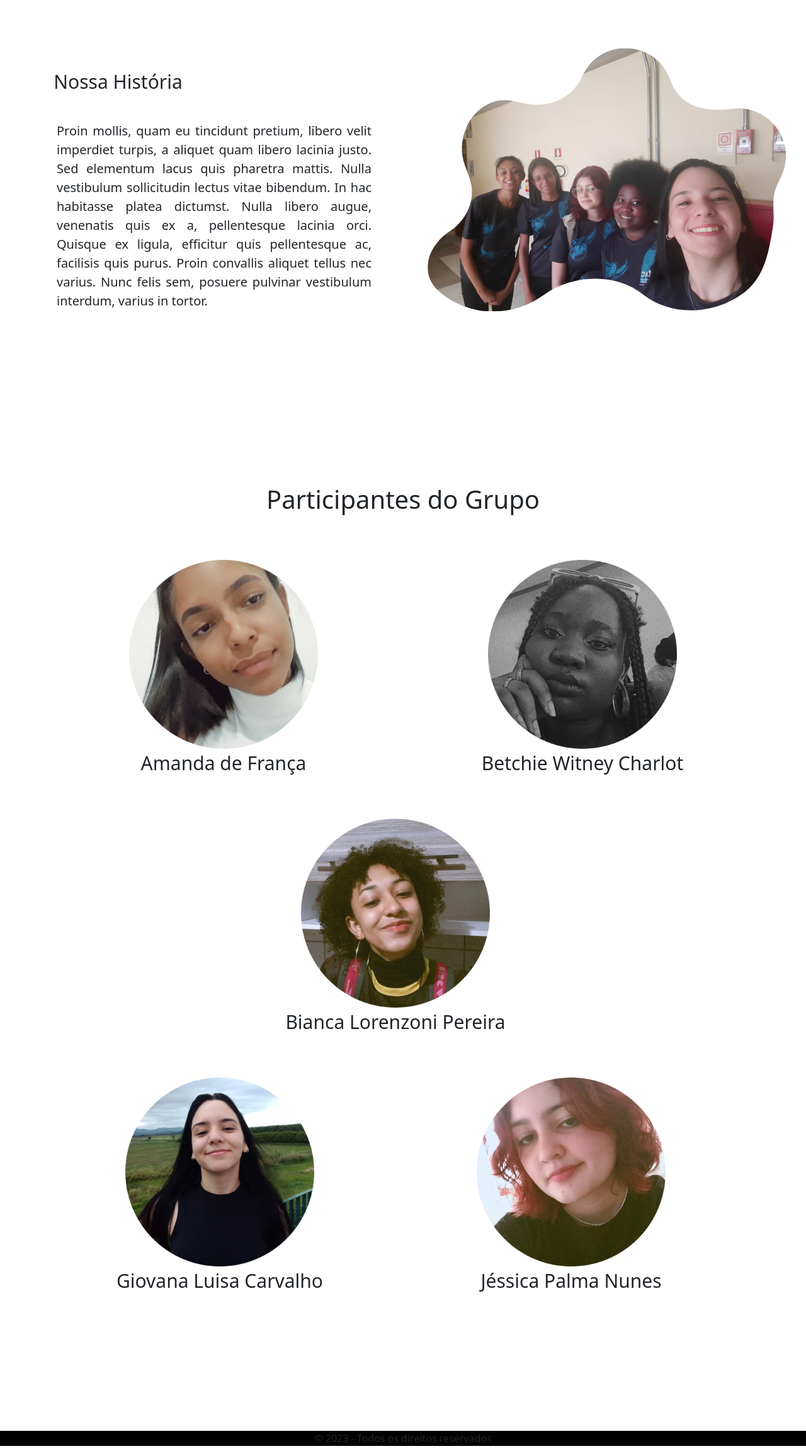
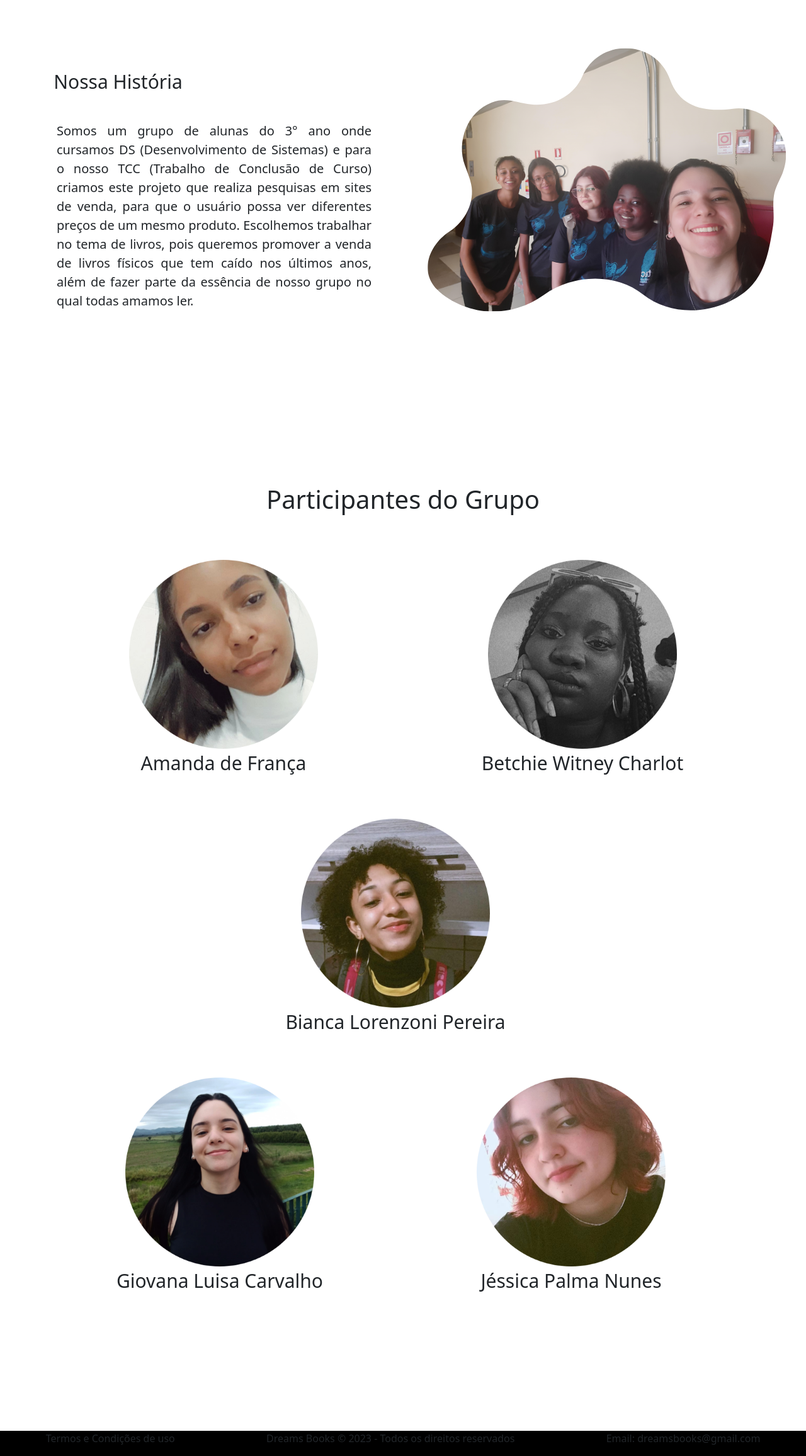
Before and after one commit to kath09luisa/DreamsBooks, a PHP site: page /search/quemsomos.php in a window 1280 px wide. Shown: the part 241-2553 px from the top of the page at 63% size. Run offline with PHP 8.4, Linux system fonts and the light colour scheme; some libraries are stand-ins or nearby versions.

Commit message:
php, styles e bottom

```diff
--- a/process-signup.php
+++ b/process-signup.php
@@ -44,7 +44,8 @@ $stmt->bind_param("sss",
                   $password_hash);
 
 if ($stmt->execute()) {
-    header("Location: login.php");
+
+    header("Location: login.php?sucess=cadastrado");
     exit;
 
 } else {
--- a/quemsomos.php
+++ b/quemsomos.php
@@ -13,7 +13,7 @@ if (isset($_SESSION["user_id"])) {
 
     $user = $result->fetch_assoc();
 }
-
+include 'config.php';
 ?>
 <!DOCTYPE html>
 <html lang="en">
@@ -28,7 +28,7 @@ if (isset($_SESSION["user_id"])) {
       href="https://fonts.googleapis.com/icon?family=Material+Icons"
       rel="stylesheet"
     />
-    <link href="./styles/style_qs.css" rel="stylesheet" />
+    <link href="./styles/style_qs.css?v=<?=$version?>" rel="stylesheet" />
     <script src="https://ajax.googleapis.com/ajax/libs/jquery/1.11.1/jquery.min.js"></script>
     <script
       src="./../bootstrap-5.3.1/dist/js/bootstrap.min.js"
@@ -128,14 +128,15 @@ if (isset($_SESSION["user_id"])) {
     </div>
     <div id="center2">
       <div id="textinho">
-        <p class="fw-light">Proin mollis, quam eu tincidunt pretium,
-          libero velit imperdiet turpis, a aliquet quam libero lacinia justo.
-          Sed elementum lacus quis pharetra mattis. Nulla vestibulum sollicitudin
-          lectus vitae bibendum. In hac habitasse platea dictumst. Nulla libero
-          augue, venenatis quis ex a, pellentesque lacinia orci. Quisque ex ligula,
-          efficitur quis pellentesque ac, facilisis quis purus. Proin convallis
-          aliquet tellus nec varius. Nunc felis sem, posuere pulvinar vestibulum
-          interdum, varius in tortor.
+        <p class="fw-light">Somos um grupo de alunas do 3° ano
+          onde cursamos DS (Desenvolvimento de Sistemas) e para
+          o nosso TCC (Trabalho de Conclusão de Curso) criamos
+          este projeto que realiza pesquisas em sites de venda,
+          para que o usuário possa ver diferentes preços de um
+          mesmo produto. Escolhemos trabalhar no tema de livros,
+          pois queremos promover a venda de livros físicos que tem
+          caído nos últimos anos, além de fazer parte da essência
+          de nosso grupo no qual todas amamos ler.
         </p>
       </div>
     </div>
@@ -191,7 +192,13 @@ if (isset($_SESSION["user_id"])) {
     </div>
 
     <footer class="bottom">
-      <p>&copy; 2023 - Todos os direitos reservados</p>
+
+          <ul class="nav nav-pills nav-fill">
+          <li class="nav-item"><a id="termos" href="Termos-e-condições.pdf" download>Termos e Condições de uso</a></li>
+          <li class="nav-item"><p>Dreams Books &copy; 2023 - Todos os direitos reservados</p></li>
+          <li class="nav-item"><p>Email: dreamsbooks@gmail.com</p></li>
+          </ul>
+
     </footer>
 
   </body>
--- a/styles/login-style.css
+++ b/styles/login-style.css
@@ -33,6 +33,7 @@
 }
 .toggle-btn{
     padding: 10px 27px;
+    height: 45px;
     cursor: pointer;
     background: transparent;
     border: 0;
@@ -58,7 +59,7 @@
 }
 .input-field{
     width: 100%;
-    padding: 15px 0;
+    padding: 18px 0;
     margin: 15px 0 !important;
     border-left: 0;
     border-top: 0;
--- a/styles/style.css
+++ b/styles/style.css
@@ -141,3 +141,7 @@ header {
   width: 200px !important;
   padding-left: 10px;
 }
+#termos{
+  color: #212529;
+  text-decoration: none;
+}
--- a/styles/style_ctt.css
+++ b/styles/style_ctt.css
@@ -96,3 +96,7 @@ body {
     width: 200px !important;
     padding-left: 10px;
   }
+  #termos{
+    color: #212529;
+    text-decoration: none;
+  }
--- a/styles/style_qs.css
+++ b/styles/style_qs.css
@@ -87,3 +87,7 @@ body {
   width: 200px !important;
   padding-left: 10px;
 }
+#termos{
+  color: #212529;
+  text-decoration: none;
+}
```
Also changed, not shown: contato.php (+7 -1 lines), index.php (+10 -4 lines), login.php (+14 -7 lines), teste.html (deleted, +0 -32 lines), 2 other files.
